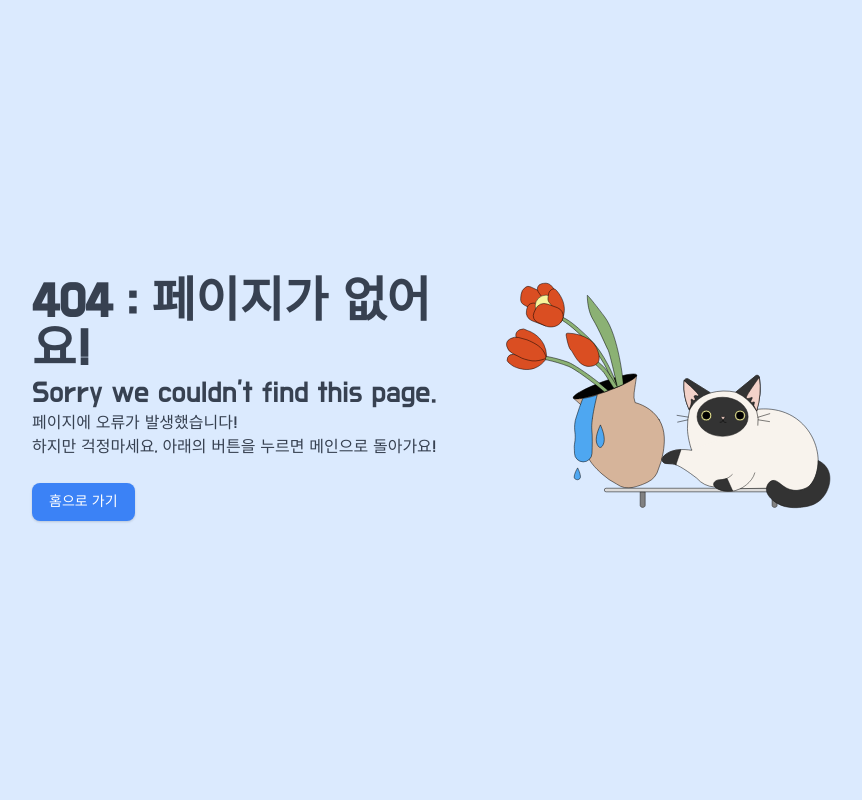
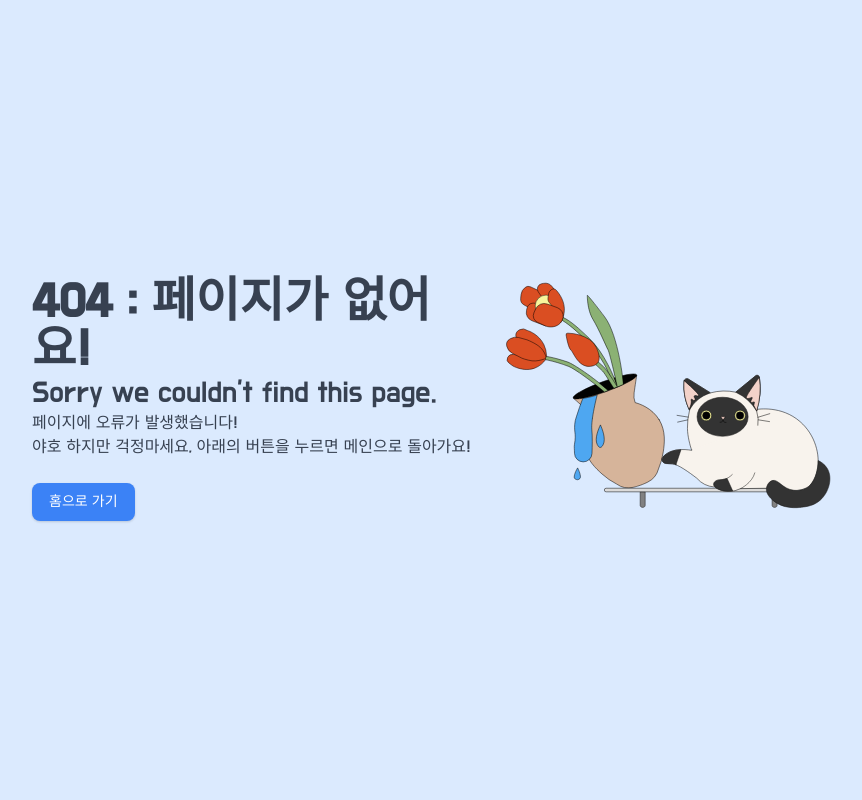
Before and after one commit to making15/first, a Flask app: template templates/404NotFound.html in a window 1280 px wide. Shown: the whole page, without its empty margins (184-1046 px from the left). Run offline with Flask 2, Linux system fonts and the light colour scheme; the template is opened without the code that fills it, so the values that code supplies are empty; style sheets or scripts are compiled from the project's sources; parts of the project's set-up code (start-up, migrations or seed data) failed here and were passed over.

Commit message:
t시험용

```diff
--- a/templates/404NotFound.html
+++ b/templates/404NotFound.html
@@ -33,7 +33,7 @@
               class="text-2xl md:text-3xl font-light leading-normal"
             >Sorry we couldn't find this page. </p>
           <p>페이지에 오류가 발생했습니다!</p>
-          <p class="mb-6">하지만 걱정마세요, 아래의 버튼을 누르면 메인으로 돌아가요!</p>
+          <p class="mb-6">야호 하지만 걱정마세요, 아래의 버튼을 누르면 메인으로 돌아가요!</p>
           <button class="px-4 inline py-2 text-sm font-medium leading-5 shadow text-white transition-colors duration-150 border border-transparent rounded-lg focus:outline-none focus:shadow-outline-blue bg-blue-500 active:bg-blue-600 hover:bg-blue-700">홈으로 가기</button>
     </div>
       <div class="max-w-lg">
```
